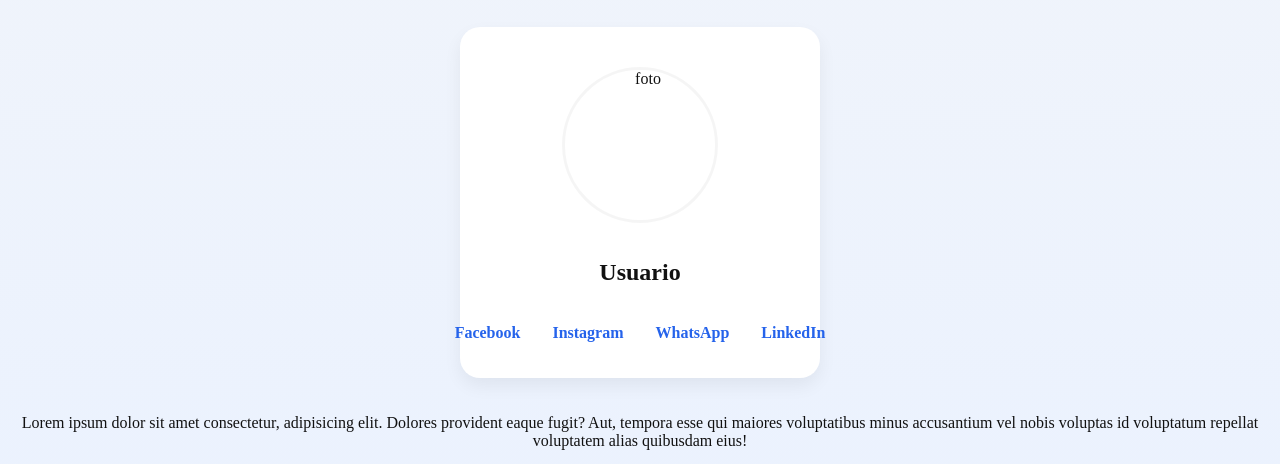
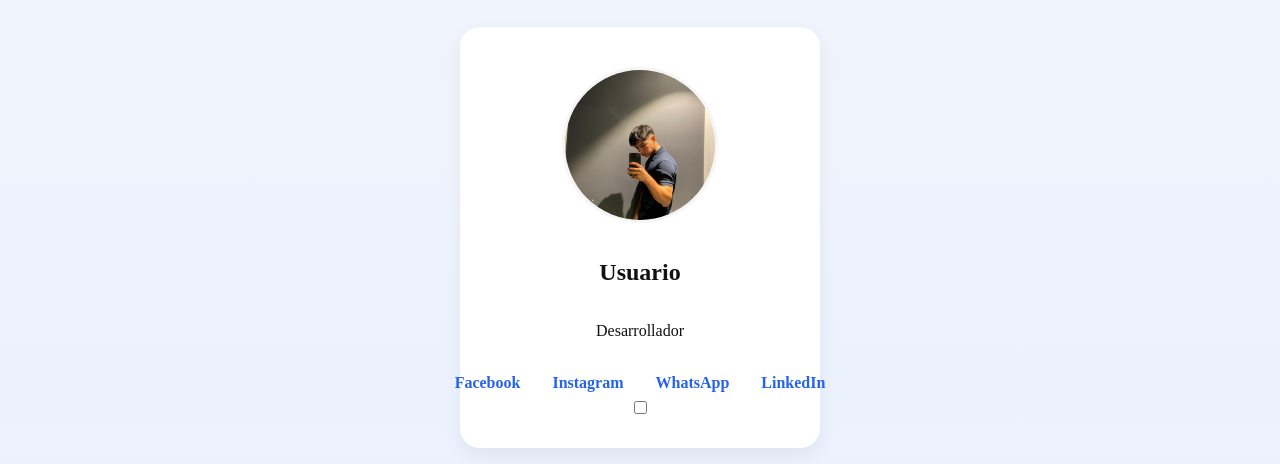
Before and after one commit to Galileo-ux/Examen-final-Galileo, a plain HTML site: page index.html in a window 1280 px wide. Shown: the part 93-557 px from the top of the page. Drawn offline with Linux system fonts and the light colour scheme.

Commit message:
Empiezo a poner checkbox

```diff
--- a/index.html
+++ b/index.html
@@ -14,16 +14,23 @@
     <main>
         <section>
             <div class="perfil-card">
-            <img src="" alt="foto">
+            <img src="img/galo (1).jpg" alt="foto">
          <h2>Usuario</h2>
+         <p class="ocupacion" id="ocupacion">Desarrollador </p>
                 <ul>
                     <li>Facebook</li>
                     <li>Instagram</li>
                     <li>WhatsApp</li>
                     <li>LinkedIn</li>
                 </ul>
+                <div class="controles">
+                    <label >
+                        <input type="checkbox" id="checkfemenino">
+                    </label>
+                </div>
       </div>
         </section>
+
     </main>
     <footer>
         <p>Lorem ipsum dolor sit amet consectetur, adipisicing elit. Dolores provident eaque fugit? Aut, tempora esse qui maiores voluptatibus minus accusantium vel nobis voluptas id
--- a/style.css
+++ b/style.css
@@ -53,7 +53,6 @@ ul li{
     cursor: pointer;
     padding: 6px 10px;
     border-radius: 8px;
-    transition: transform .12s ease, background .12s ease;
     color: #2563eb;
     font-weight: 600;
 }
```
Also changed, not shown: img/galo (1).jpg (added).
